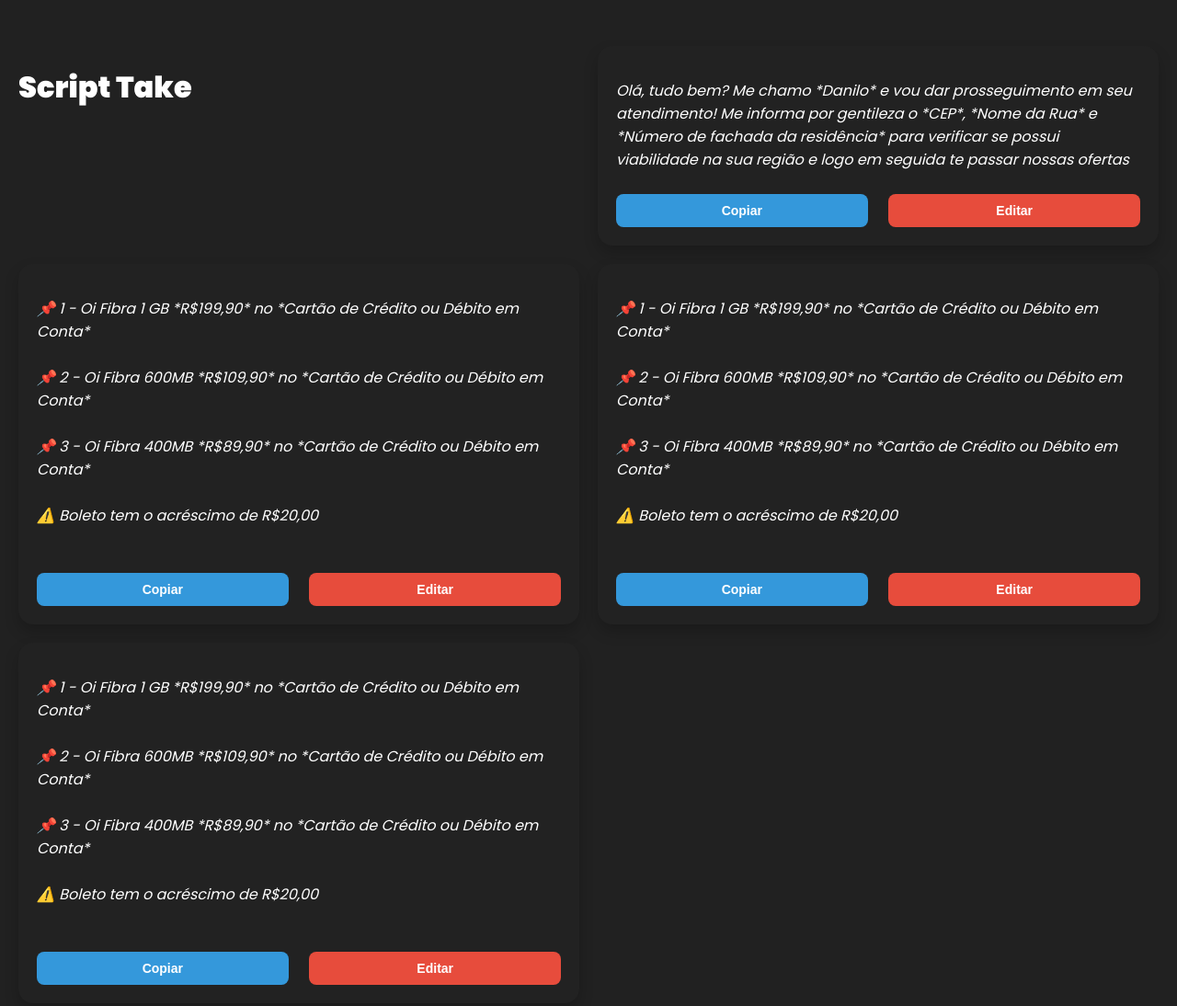
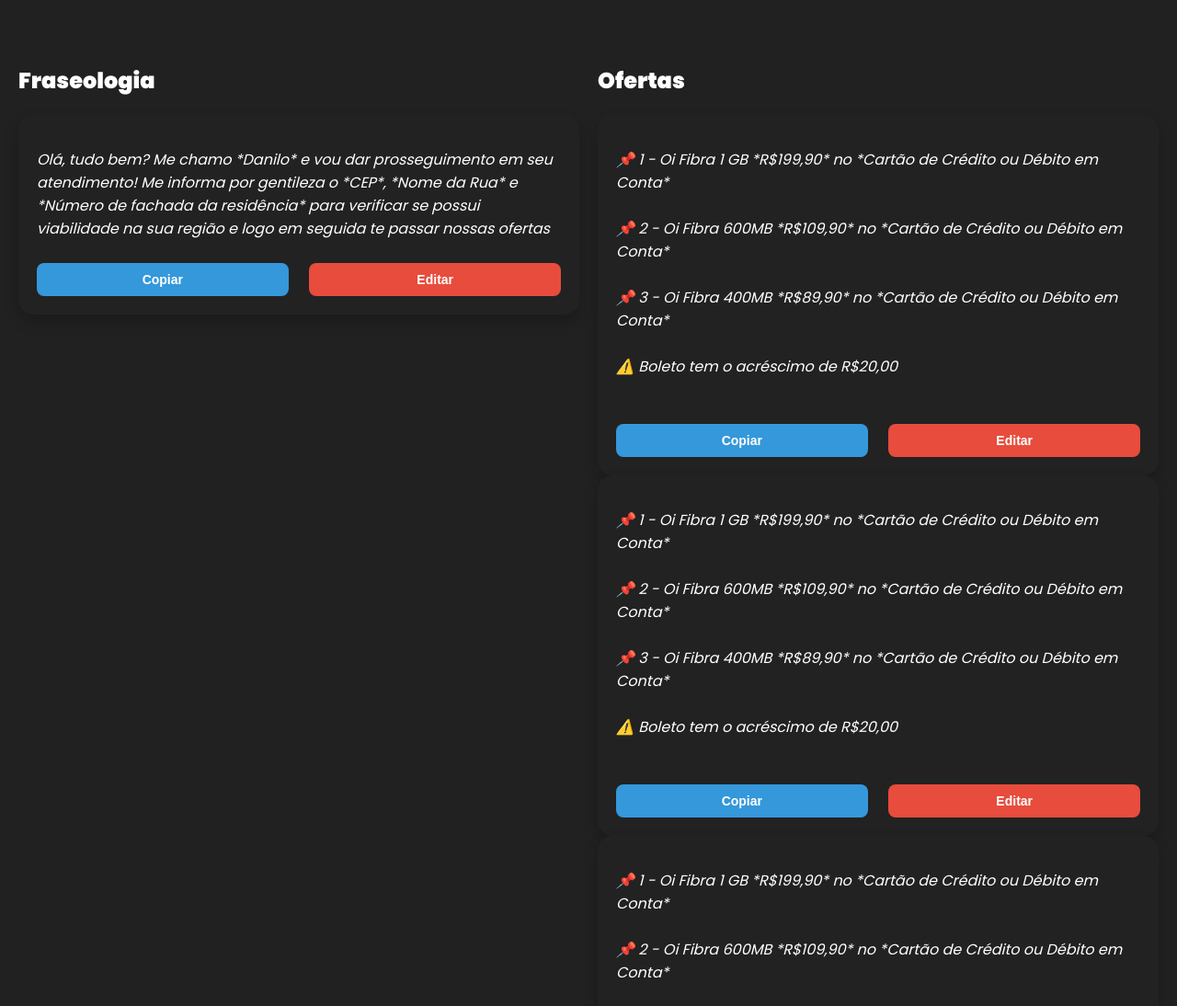
Before and after one commit to cutekitten001/script_take, a plain HTML site: page index.html in a window 1280 px wide. Shown: the top 1094 px of the page at 92% size. Drawn offline with Linux system fonts and the light colour scheme.

Commit message:
Update index.html

```diff
--- a/index.html
+++ b/index.html
@@ -4,13 +4,14 @@
 <head>
     <meta charset="UTF-8">
     <meta name="viewport" content="width=device-width, initial-scale=1.0">
-    <title>Dark Theme Cards</title>
+    <title>Script Take</title>
     <link rel="stylesheet" href="style.css">
 </head>
 
 <body>
     <div class="container">
-        <h1 class="text__initial">Script Take</h1>
+        <div class="flex fraseologia">
+            <h2>Fraseologia</h2>
             <div class="card" id="card1">
                 <p class="quote">Olá, tudo bem? Me chamo *Danilo* e vou dar prosseguimento em seu atendimento! Me informa por gentileza o *CEP*, *Nome da Rua* e *Número de fachada da residência* para verificar se possui viabilidade na sua região e logo em seguida te passar nossas ofertas</p>
                 <div class="buttons">
@@ -18,6 +19,11 @@
                     <button class="edit-button" onclick="openModal('card1')">Editar</button>
                 </div>
             </div>
+        </div>
+
+        <div class="ofertas">
+            <h2>Ofertas</h2>
+            <div class="card_ofertas">
                 <div class="card" id="card2">
                     <p class="quote">
                         📌 1 - Oi Fibra 1 GB *R$199,90* no *Cartão de Crédito ou Débito em Conta*<br><br>
@@ -63,7 +69,13 @@
                         <button class="edit-button" onclick="openModal('card4')">Editar</button>
                     </div>
                 </div>
+            </div>
+
             <!-- Adicione mais cards conforme necessário -->
+        </div>
+
+
+
     </div>
 
     <!-- Modal -->
```
Lines whose indentation alone changed are shown as unchanged.
